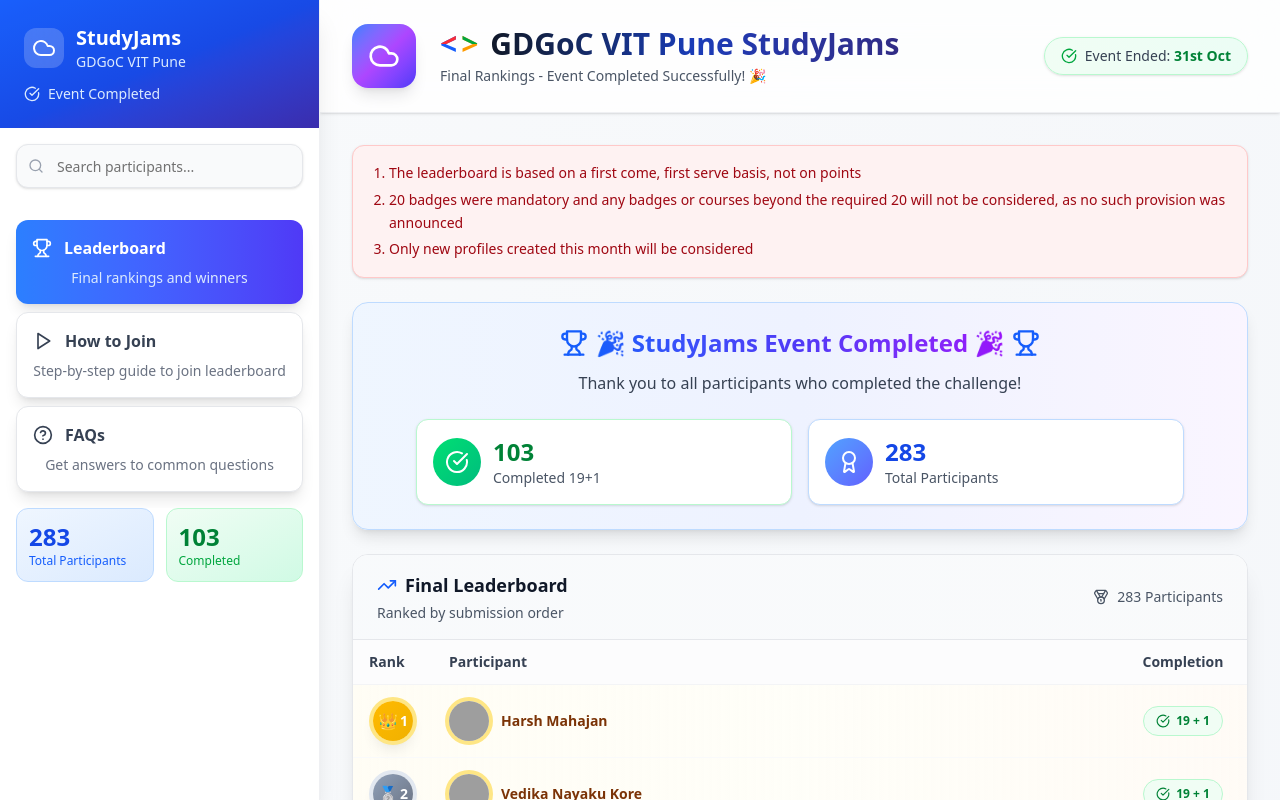
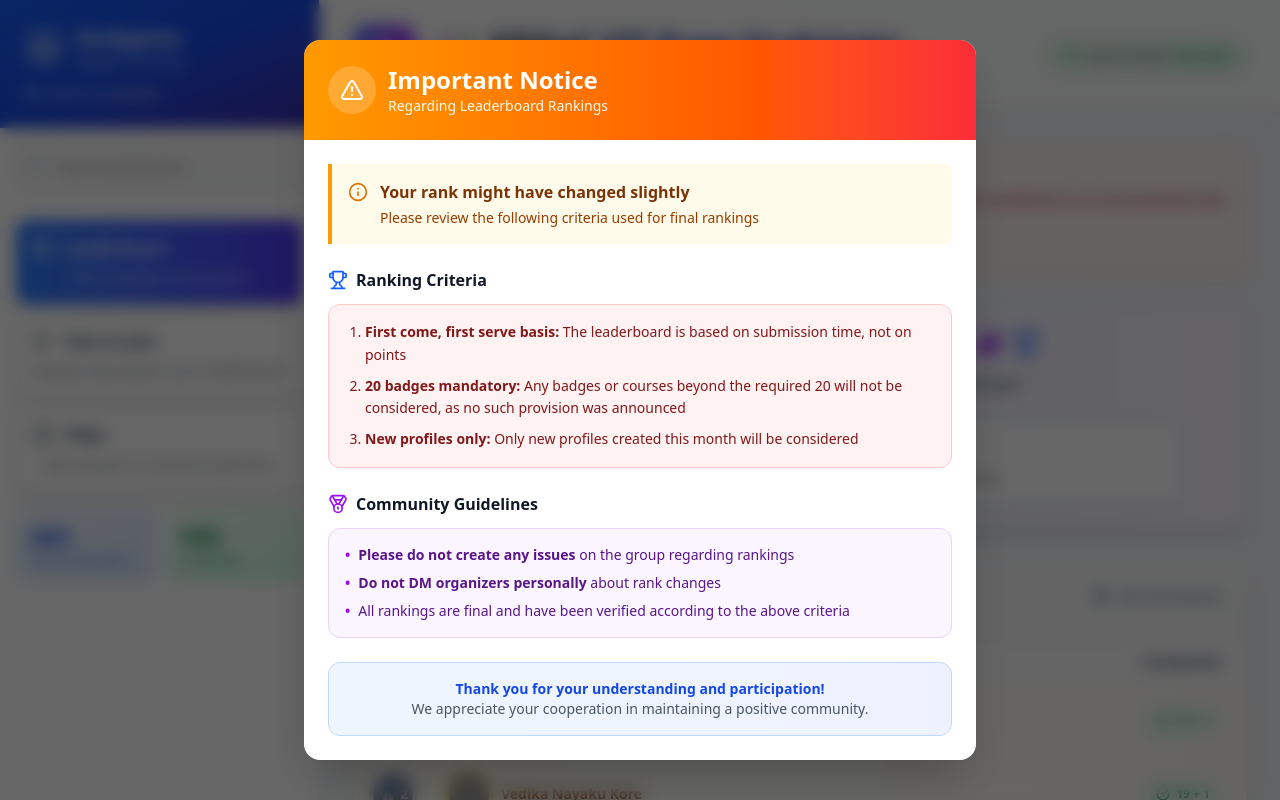
Before and after one commit to VedantChandore/v0-leaderboard-ui-recreation, a Next.js app: page / in a window 1280 px wide. Shown: the top 800 px of the page. Built offline with nearby package versions, Linux system fonts and the light colour scheme; grey boxes are pictures that could not be loaded.

Commit message:
Update leaderboard.js

```diff
--- a/components/leaderboard.js
+++ b/components/leaderboard.js
@@ -19,7 +19,8 @@ import {
   Play,
   CheckCircle,
   Award,
-  Star
+  AlertTriangle,
+  Info
 } from "lucide-react"
 
 export function Leaderboard() {
@@ -28,6 +29,7 @@ export function Leaderboard() {
   const [searchTerm, setSearchTerm] = useState('');
   const [isSidebarOpen, setIsSidebarOpen] = useState(false);
   const [currentView, setCurrentView] = useState('leaderboard');
+  const [showRankNotice, setShowRankNotice] = useState(true); // Always show by default
 
   // Load leaderboard from CSV
   useEffect(() => {
@@ -66,6 +68,9 @@ export function Leaderboard() {
         console.log(`📋 Loaded ${participants.length} participants`);
         setParticipants(participants);
         setIsLoading(false);
+
+        // Always show rank notice popup after loading - removed localStorage check
+        setShowRankNotice(true);
       })
       .catch(error => {
         console.error('❌ Error loading CSV:', error);
@@ -101,8 +106,114 @@ export function Leaderboard() {
     participant.name.toLowerCase().includes(searchTerm.toLowerCase())
   );
 
+  const handleCloseNotice = () => {
+    setShowRankNotice(false);
+    // Removed localStorage.setItem - popup will show again on refresh
+  };
+
   return (
     <div className="min-h-screen bg-gradient-to-br from-slate-50 via-blue-50/30 to-indigo-50/40">
+      {/* Rank Change Notice Modal */}
+      {showRankNotice && (
+        <div className="fixed inset-0 bg-black/60 backdrop-blur-sm z-50 flex items-center justify-center p-4">
+          <div className="bg-white rounded-2xl shadow-2xl max-w-2xl w-full max-h-[90vh] overflow-y-auto">
+            {/* Header */}
+            <div className="bg-gradient-to-r from-amber-500 via-orange-500 to-red-500 p-6 rounded-t-2xl">
+              <div className="flex items-center gap-3 text-white">
+                <div className="h-12 w-12 rounded-full bg-white/20 backdrop-blur-sm flex items-center justify-center">
+                  <AlertTriangle className="h-6 w-6" />
+                </div>
+                <div>
+                  <h2 className="text-2xl font-bold">Important Notice</h2>
+                  <p className="text-amber-50 text-sm">Regarding Leaderboard Rankings</p>
+                </div>
+              </div>
+            </div>
+
+            {/* Content */}
+            <div className="p-6 space-y-6">
+              {/* Main Message */}
+              <div className="bg-amber-50 border-l-4 border-amber-500 p-4 rounded-r-lg">
+                <div className="flex items-start gap-3">
+                  <Info className="h-5 w-5 text-amber-600 mt-0.5 flex-shrink-0" />
+                  <div>
+                    <h3 className="font-semibold text-amber-900 mb-1">Your rank might have changed slightly</h3>
+                    <p className="text-sm text-amber-800">
+                      Please review the following criteria used for final rankings
+                    </p>
+                  </div>
+                </div>
+              </div>
+
+              {/* Ranking Criteria */}
+              <div className="space-y-3">
+                <h3 className="font-semibold text-gray-900 flex items-center gap-2">
+                  <Trophy className="h-5 w-5 text-blue-600" />
+                  Ranking Criteria
+                </h3>
+                <div className="bg-red-50 border border-red-200 rounded-xl p-4">
+                  <ol className="list-decimal pl-5 space-y-2 text-sm text-red-900">
+                    <li className="leading-relaxed">
+                      <strong>First come, first serve basis:</strong> The leaderboard is based on submission time, not on points
+                    </li>
+                    <li className="leading-relaxed">
+                      <strong>20 badges mandatory:</strong> Any badges or courses beyond the required 20 will not be considered, as no such provision was announced
+                    </li>
+                    <li className="leading-relaxed">
+                      <strong>New profiles only:</strong> Only new profiles created this month will be considered
+                    </li>
+                  </ol>
+                </div>
+              </div>
+
+              {/* Community Guidelines */}
+              <div className="space-y-3">
+                <h3 className="font-semibold text-gray-900 flex items-center gap-2">
+                  <Medal className="h-5 w-5 text-purple-600" />
+                  Community Guidelines
+                </h3>
+                <div className="bg-purple-50 border border-purple-200 rounded-xl p-4">
+                  <ul className="space-y-2 text-sm text-purple-900">
+                    <li className="flex items-start gap-2">
+                      <span className="text-purple-600 font-bold">•</span>
+                      <span><strong>Please do not create any issues</strong> on the group regarding rankings</span>
+                    </li>
+                    <li className="flex items-start gap-2">
+                      <span className="text-purple-600 font-bold">•</span>
+                      <span><strong>Do not DM organizers personally</strong> about rank changes</span>
+                    </li>
+                    <li className="flex items-start gap-2">
+                      <span className="text-purple-600 font-bold">•</span>
+                      <span>All rankings are final and have been verified according to the above criteria</span>
+                    </li>
+                  </ul>
+                </div>
+              </div>
+
+              {/* Thank You Message */}
+              <div className="bg-gradient-to-r from-blue-50 to-indigo-50 border border-blue-200 rounded-xl p-4 text-center">
+                <p className="text-sm text-gray-700">
+                  <strong className="text-blue-700">Thank you for your understanding and participation!</strong>
+                  <br />
+                  <span className="text-gray-600">We appreciate your cooperation in maintaining a positive community.</span>
+                </p>
+              </div>
+            </div>
+
+            {/* Footer */}
+            <div className="border-t border-gray-200 p-6 bg-gray-50 rounded-b-2xl">
+              <Button
+                onClick={handleCloseNotice}
+                className="w-full bg-gradient-to-r from-blue-600 to-indigo-600 hover:from-blue-700 hover:to-indigo-700 text-white py-3 rounded-xl shadow-lg hover:shadow-xl transition-all duration-200"
+              >
+                <CheckCircle className="h-5 w-5 mr-2" />
+                I Understand
+              </Button>
+            </div>
+          </div>
+        </div>
+      )}
+
       {/* Mobile Menu Button */}
       <div className="lg:hidden fixed top-4 left-4 z-50">
         <Button
```
